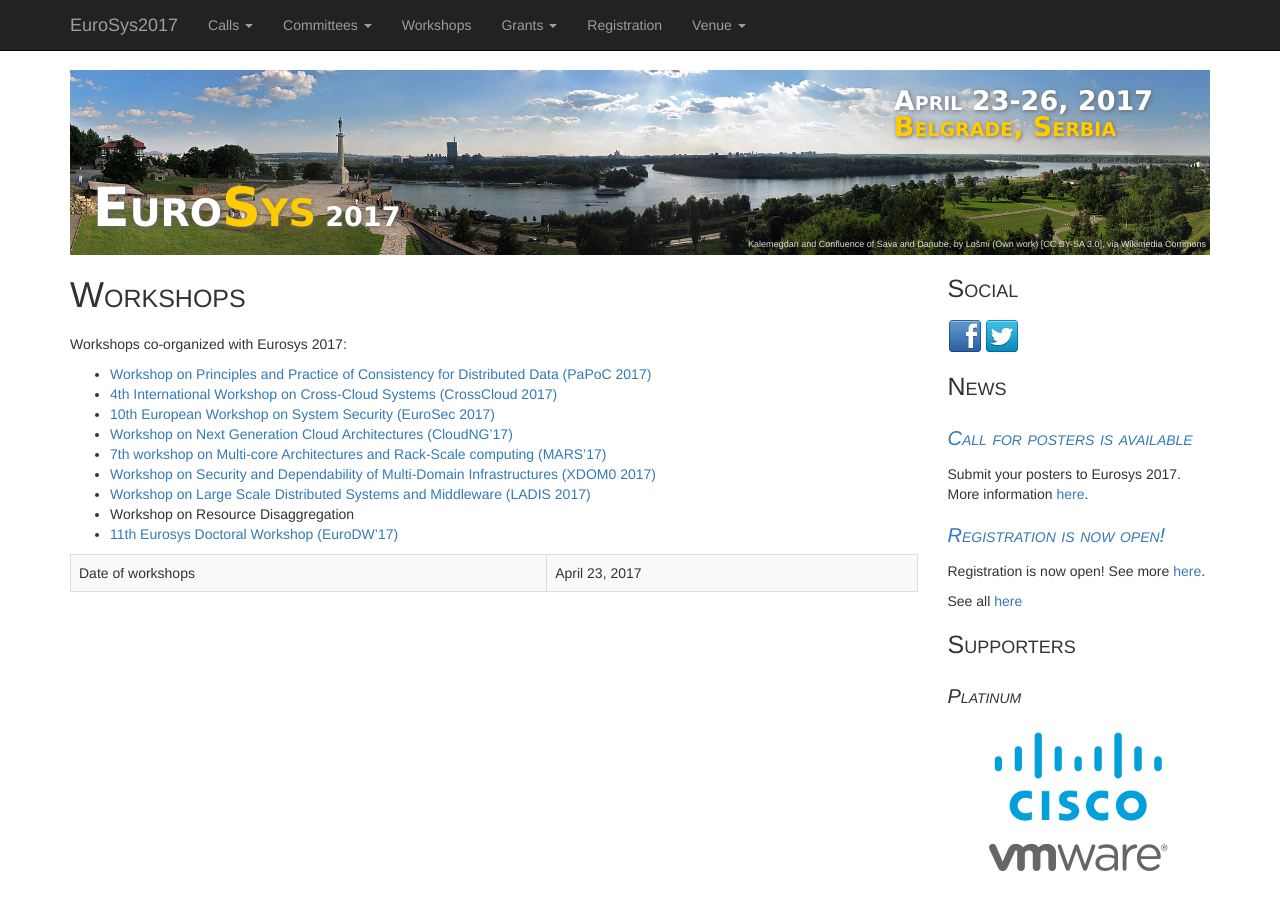
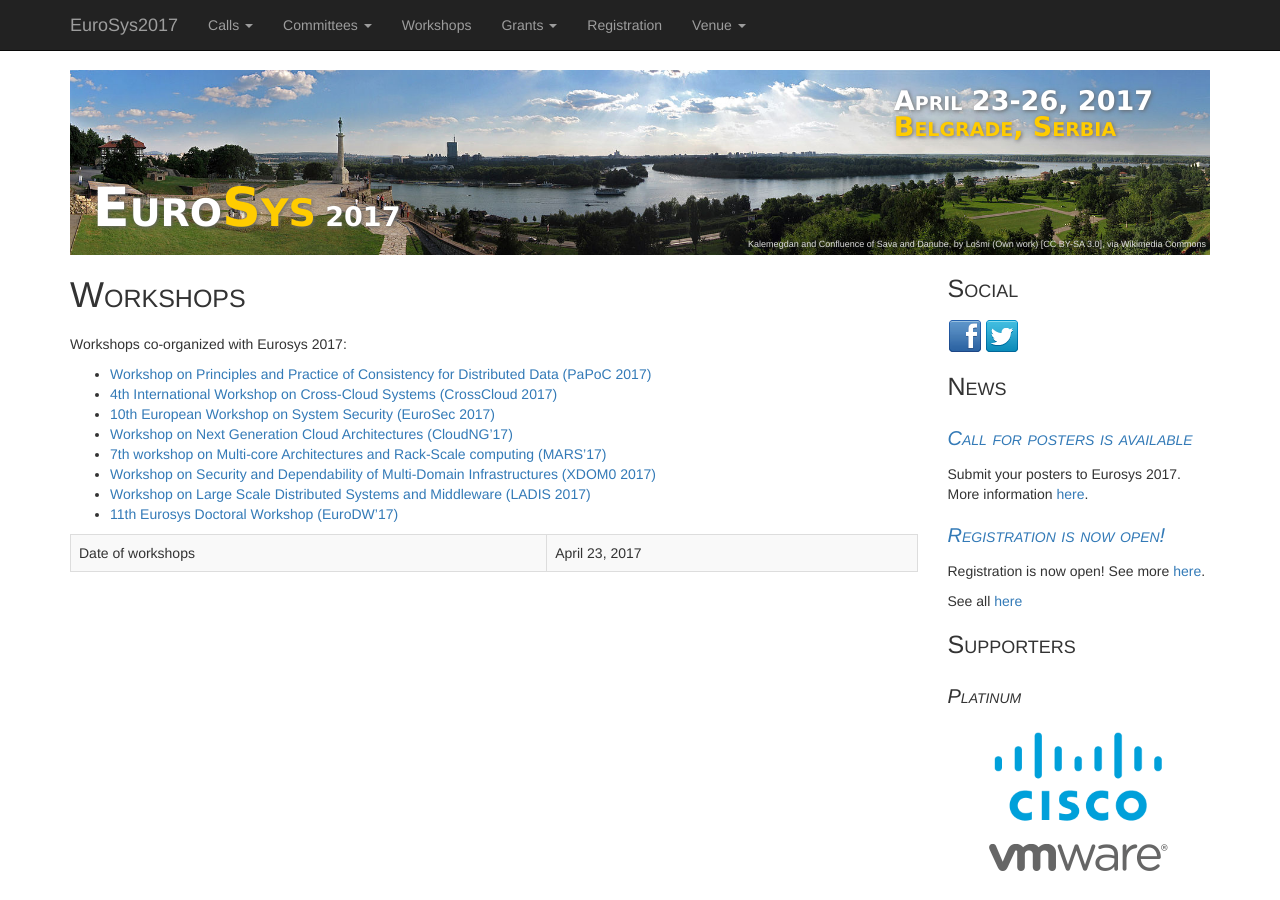
Before and after one commit to eurosys-chapter/2017, a Jekyll site: the page built from workshops.md, in a window 1280 px wide and 900 px high. Built offline with Jekyll 4.4.1, drawn with Linux system fonts in a browser that asks for light colours; nearby versions of some CDN libraries.

Commit message:
Signed-off-by: Marko Vukolic <mvu@zurich.ibm.com>

```diff
--- a/workshops.md
+++ b/workshops.md
@@ -15,7 +15,6 @@ Workshops co-organized with Eurosys 2017:
 * <a href="http://sites.google.com/site/mars2017eurosys/home" target="_blank"> 7th workshop on Multi-core Architectures and Rack-Scale computing (MARS'17) </a>
 * <a href="http://xdom0-2017.supercloud-project.eu/" target="_blank"> Workshop on Security and Dependability of Multi-Domain Infrastructures (XDOM0 2017) </a>
 * <a href="http://ladisworkshop.org/" target="_blank"> Workshop on Large Scale Distributed Systems and Middleware (LADIS 2017) </a>
-* Workshop on Resource Disaggregation
 * <a href="http://eurodw17.kaust.edu.sa/" target="_blank"> 11th Eurosys Doctoral Workshop (EuroDW'17)</a>
 
 |Date of workshops								|April 23, 2017|
```
